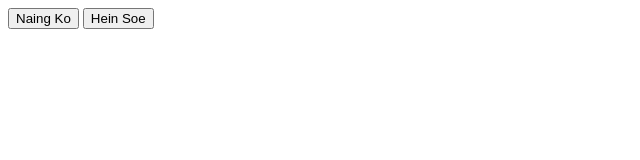
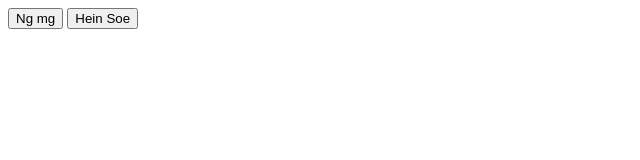
Before and after one commit to basicLesson/js_function, a plain HTML site: page index.html in a window 1280 px wide. Shown: the full height of the page, 0-640 px from the left. Drawn offline with Linux system fonts and the light colour scheme.

Commit message:
name change

```diff
--- a/index.html
+++ b/index.html
@@ -8,7 +8,7 @@
 </head>
 
 <body>
-    <button onclick="age(1999)">Naing Ko</button>
+    <button onclick="age(1999)">Ng mg</button>
     <button onclick="age(1994)">Hein Soe</button>
 
     <div id="content"></div>
```
